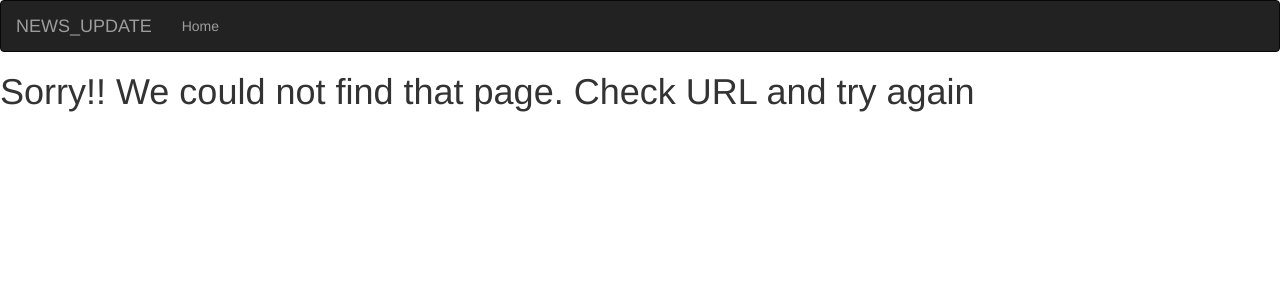
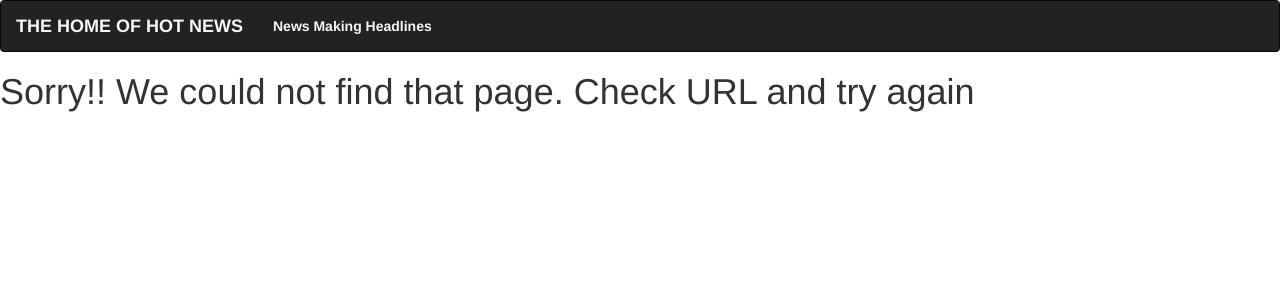
Before and after one commit to ruthjelimo/News_Api, a Python web app: template app/templates/error.html in a window 1280 px wide. Shown: the top 300 px of the page. Run offline with Jinja, Linux system fonts and the light colour scheme; the template is opened without the code that fills it, so the values that code supplies are empty; some libraries are stand-ins or nearby versions.

Commit message:
added a file

```diff
--- a/app/templates/navbar.html
+++ b/app/templates/navbar.html
@@ -7,11 +7,11 @@
               <span class="icon-bar"></span>
               <span class="icon-bar"></span>
             </button>
-            <a class="navbar-brand" href="/"> NEWS_UPDATE </a>
+            <a class="navbar-brand" href="/" style="font-weight: 600; color: whitesmoke;"> THE HOME OF HOT NEWS </a>
         </div>
         <div class="navbar-collapse collapse">
             <ul class="nav navbar-nav">
-                <li><a href="/">Home</a></li>
+                <li><a href="/" style="font-weight: 600; color: whitesmoke;">News Making Headlines</a></li>
         </div>
 
     </div>
```
